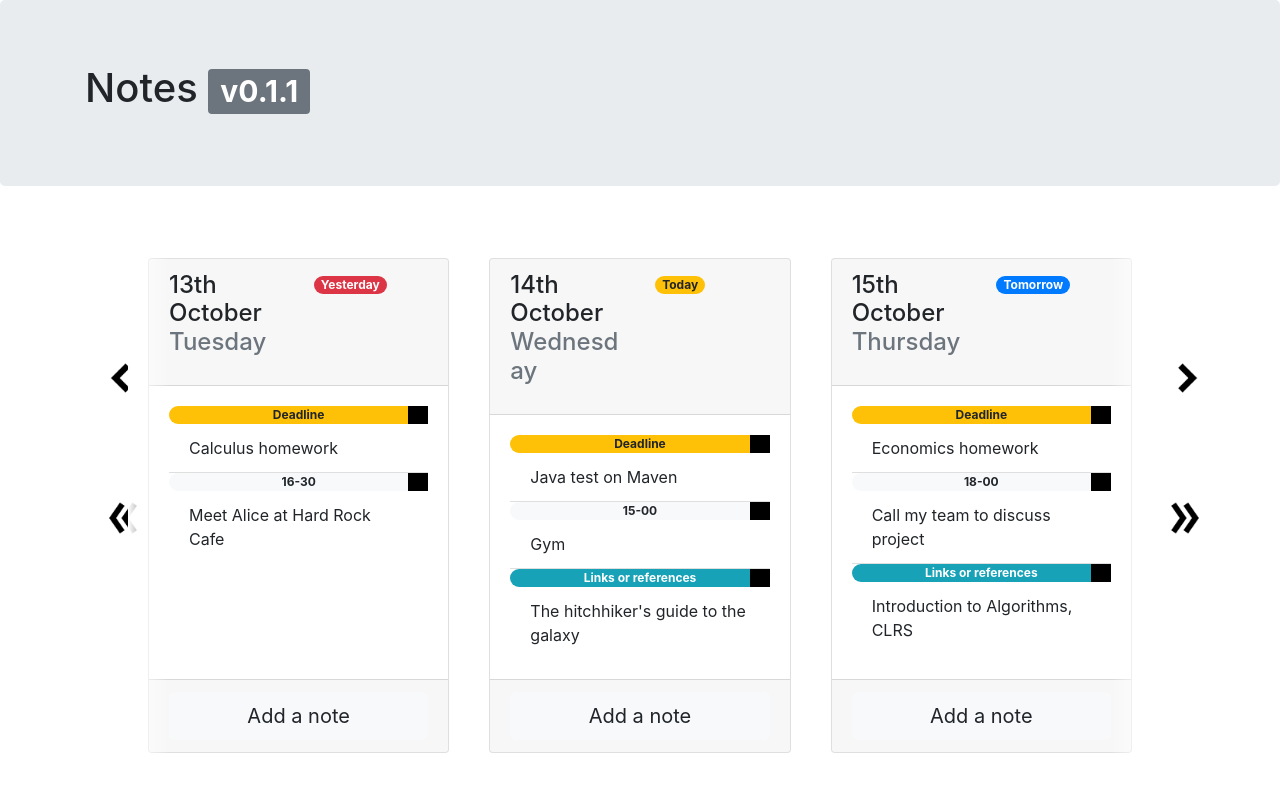
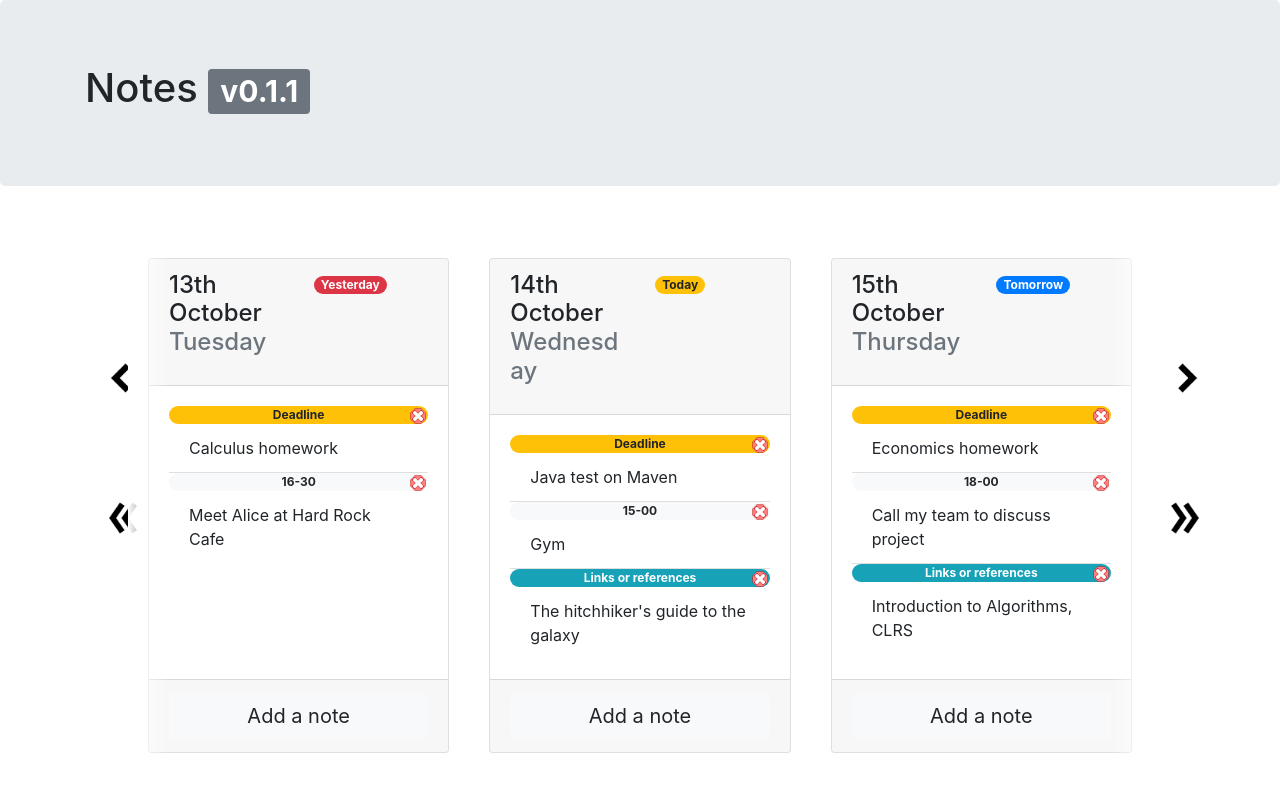
Before and after one commit to msaaddev/Notelify, a React (Create React App) app: page / in a window 1280 px wide. Shown: the top 792 px of the page. Built offline with nearby package versions, Linux system fonts and the light colour scheme.

Commit message:
FIX: notes adding in new day + delete pictures

```diff
--- a/src/App.js
+++ b/src/App.js
@@ -24,6 +24,8 @@ import './styles/style.css';
 const namespaceGlobal = {
     lastSelectedDay: null,
     lastTimePicked: null,
+    notesDublicate: null,
+    headInfoDublicates: null
 };
 
 function App() {
@@ -33,6 +35,24 @@ function App() {
      * global namespace variables
      */
     const [selectedDate, setSelectedDate] = useState(new Date());
+
+    const customSetNotes = (notes) => {
+        setNotes(notes);
+        namespaceGlobal.notesDublicate = notes;
+    }
+
+    const customGetNotes = () => {
+        return {...namespaceGlobal.notesDublicate};
+    }
+
+    const customSetHeadInfo = (info) => {
+        setHeadInfo(info);
+        namespaceGlobal.headInfoDublicates = info;
+    }
+
+    const customGetHeadInfo = () => {
+        return {...namespaceGlobal.headInfoDublicates};
+    }
 
     // react hook to fire methods or set values before the rendering of the component
     useEffect(() => {
@@ -49,6 +69,10 @@ function App() {
                 btn.addEventListener('click', moveEditorRight);
             });
 
+
+            namespaceGlobal.notesDublicate = notes;
+            namespaceGlobal.headInfoDublicates = headInfo;
+
             initDates();
         };
         init();
@@ -62,8 +86,8 @@ function App() {
                 storageHeadInfo = JSON.parse(storageHeadInfo);
                 storageKeys = JSON.parse(storageKeys);
 
-                setHeadInfo(storageHeadInfo);
-                setNotes(storageNotes);
+                customSetHeadInfo(storageHeadInfo);
+                customSetNotes(storageNotes);
                 setNotesKeys(storageKeys);
             }
         };
@@ -143,6 +167,7 @@ function App() {
     const [notesKeys, setNotesKeys] = useState(Object.keys(notes));
     const [middleCard, setMiddleCard] = useState(2);
 
+
     const addNote = btn => {
         let card = btn.closest('.card');
         namespaceGlobal.lastSelectedDay = card.querySelector('h4').innerHTML;
@@ -180,6 +205,7 @@ function App() {
             storage.removeItem('student-notes');
             storage.removeItem('student-headInfo');
         }
+
         storage.setItem('student-notes-keys', JSON.stringify(notesKeys));
         storage.setItem('student-notes', JSON.stringify(notes));
         storage.setItem('student-headInfo', JSON.stringify(headInfo));
@@ -218,19 +244,13 @@ function App() {
         };
 
         const card = `note${chosen.id}`;
-        const temp = {...notes}
+        const temp = customGetNotes();
         console.log('id ' + card); // note4
         console.log(temp); // {note1: [], note2: [], note3: [], note4: []}
         console.log(temp[card]); // undefined
         console.log(Array.isArray(temp[card]))
-        if (Array.isArray(temp[card])) {
         temp[card].push(noteInfo);
-            console.log('adding');
-        } else {
-            console.log('replacing');
-            temp[card] = [noteInfo];
-        }
-        setNotes(temp);
+        customSetNotes(temp);
 
         // rendering the data on screen again
 
@@ -238,16 +258,16 @@ function App() {
 
         moveEditorRight();
 
-        hangDeleteHandlerOnNote(chosen.id, noteInfo);
+        rehangDeleters();
     };
 
-    const getDeleteHandler = (cardId, note) => {
-        return () => {
+    const deleteHandler = (cardId, note) => {
         let cardName = 'note' + cardId;
-            let tmp = {...notes};
+        let tmp = customGetNotes();
         let card = tmp[cardName];
         for (let i = 0; i < card.length; i++) {
             let curNote = card[i];
+            console.log(card, cardId, cardName, curNote);
             if (curNote.badgeType == note.badgeType &&
                 curNote.badgeContent == note.badgeContent &&
                 curNote.noteContent == note.noteContent) {
@@ -255,19 +275,23 @@ function App() {
                 break;
             }
         }
-            setNotes(tmp);
-        }
+        customSetNotes(tmp);
     }
 
-    const hangDeleteHandlerOnNote = (cardId, note) => {
-        const cards = document.querySelectorAll('.flex-container .card');
-        for (let card of cards) {
-            if (cardId == card.id) {
-                const notes = card.querySelectorAll('.delete-holder');
-                const last = notes.item(notes.length - 1);
-                last.addEventListener('click', getDeleteHandler(cardId, note));
-            }
-        }
+    const rehangDeleters = () => {
+        let cards = document.querySelectorAll('.flex-container .card');
+        let cardId = 0;
+        cards.forEach(card => {
+            cardId++;
+            const localCardId = cardId;
+            let btnId = 0;
+            let btns = card.querySelectorAll('.delete-button');
+            btns.forEach(btn => {
+                btnId++;
+                const localBtnId = btnId;
+                btn.addEventListener('click', () => deleteHandler(localCardId, customGetHeadInfo()['note' + localBtnId]));
+            });
+        });
     }
 
     const delimiterAfterHeader = 'header-delimiter';
@@ -330,13 +354,13 @@ function App() {
         let msInDay = 24 * 60 * 60 * 1000;
         let cardTime = Date.now() - msInDay;
 
-        let tmp = { ...headInfo };
+        let tmp = { ...customGetHeadInfo() };
         for (let note of notesKeys) {
             let cardDate = new Date(cardTime);
             createNiceDateForCardHeader(tmp[note], cardDate);
             cardTime += msInDay;
         }
-        setHeadInfo(tmp);
+        customSetHeadInfo(tmp);
     };
 
     /**
@@ -364,11 +388,12 @@ function App() {
             [noteName]: [],
         };
 
-        const tempNoteHead = { ...headInfo, ...newNoteHead };
-        const tempNote = { ...notes, ...newNote };
+        const tempNoteHead = { ...customGetHeadInfo(), ...newNoteHead };
+        const realNotes = customGetNotes();
+        const tempNote = { ...realNotes, ...newNote };
         const tempKey = [...notesKeys, noteName];
-        setNotes(tempNote);
-        setHeadInfo(tempNoteHead);
+        customSetNotes(tempNote);
+        customSetHeadInfo(tempNoteHead);
         setNotesKeys(tempKey);
     };
 
--- a/src/components/DayEntry.js
+++ b/src/components/DayEntry.js
@@ -1,4 +1,5 @@
 import React from 'react';
+import cross from '../images/cross.png';
 
 const DayEntry = ({ badgeType, badgeContent, noteContent }) => {
     let badgeClasses = 'badge badge-pill ' + badgeType + ' delete-holder';
@@ -6,7 +7,9 @@ const DayEntry = ({ badgeType, badgeContent, noteContent }) => {
         <>
             <span className={badgeClasses}>
                 {badgeContent}
-                <div className='delete-button'></div>
+                <div className='delete-button'>
+                    <img src={cross}/>
+                </div>
             </span>
             <li className='list-group-item'>{noteContent}</li>
         </>
--- a/src/styles/style.css
+++ b/src/styles/style.css
@@ -163,6 +163,8 @@ body {
 
     height: 20px;
     width: 20px;
+}
 
-    background-color: black;
+.delete-button img {
+    width: 20px;
 }
```
Also changed, not shown: src/images/cross.png (added). Lines whose indentation alone changed are shown as unchanged.
